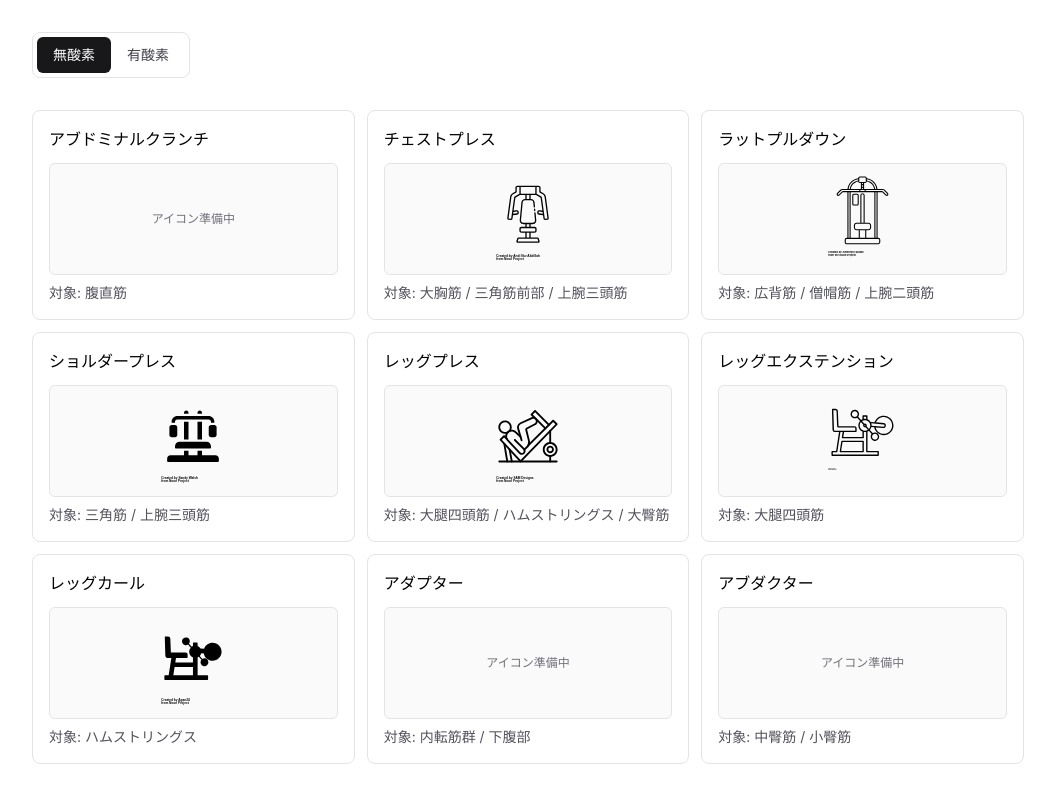
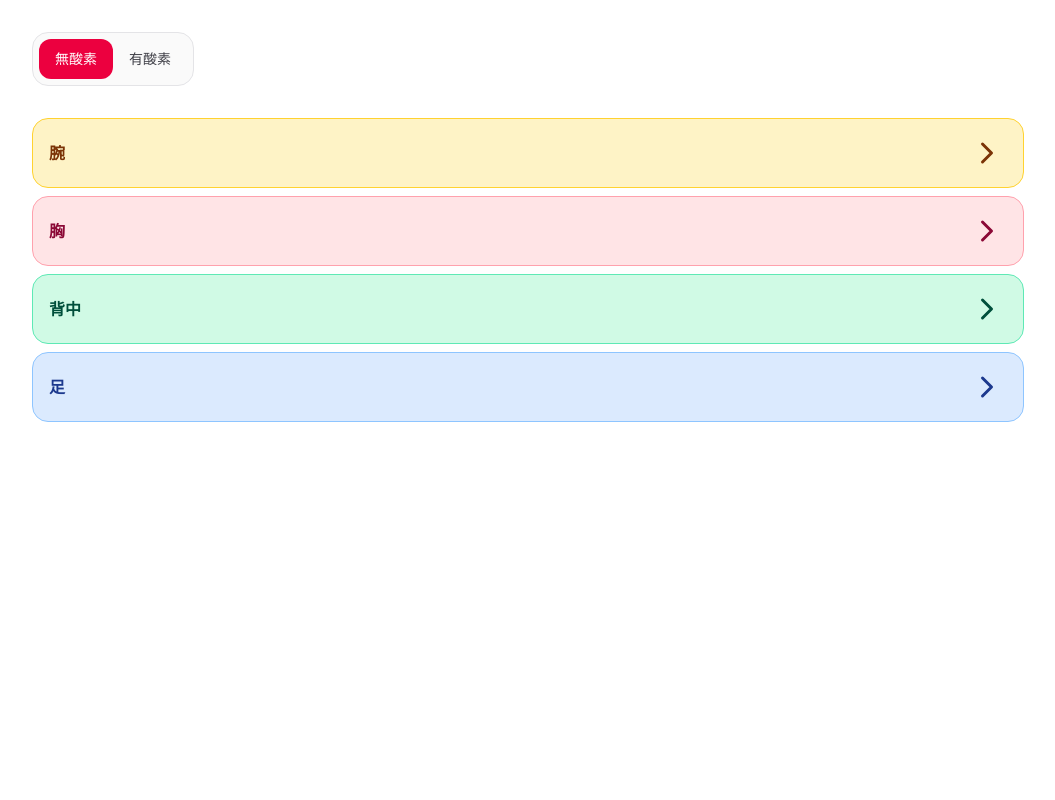
Before and after one commit to zerozero-0-0/fitmentor, a React (Vite) app in the folder frontend/: page / in a window 1280 px wide. Shown: the whole page, without its empty margins (112-1167 px from the left). Built offline with nearby package versions, Linux system fonts and the light colour scheme.

Commit message:
feat: exercise選択のUI実装

```diff
--- a/frontend/src/features/trainings/components/training-selector.tsx
+++ b/frontend/src/features/trainings/components/training-selector.tsx
@@ -1,3 +1,4 @@
+import { ChevronDown, ChevronRight } from "lucide-react";
 import type { TouchEvent } from "react";
 import { useMemo, useRef, useState } from "react";
 
@@ -21,6 +22,8 @@ type TrainingSelectorProps = {
 	exercises: Exercise[];
 };
 
+type BodyGroup = "腕" | "胸" | "背中" | "足";
+
 const EXERCISE_ICON_BY_ID: Partial<Record<number, string>> = {
 	1: runningMachineIcon,
 	2: bikeMachineIcon,
@@ -33,8 +36,97 @@ const EXERCISE_ICON_BY_ID: Partial<Record<number, string>> = {
 	10: legCurlIcon,
 };
 
+const BODY_GROUP_ORDER: BodyGroup[] = ["腕", "胸", "背中", "足"];
+
+const BODY_GROUP_BANNER_STYLE: Record<BodyGroup, string> = {
+	腕: "border-amber-300 bg-amber-100 text-amber-900",
+	胸: "border-rose-300 bg-rose-100 text-rose-900",
+	背中: "border-emerald-300 bg-emerald-100 text-emerald-900",
+	足: "border-blue-300 bg-blue-100 text-blue-900",
+};
+
+const EXERCISE_CARD_ACCENT_STYLE_BY_GROUP: Record<
+	BodyGroup,
+	Array<{ border: string; text: string }>
+> = {
+	腕: [
+		{ border: "border-amber-300", text: "text-amber-700" },
+		{ border: "border-amber-400", text: "text-amber-800" },
+		{ border: "border-orange-300", text: "text-orange-700" },
+	],
+	胸: [
+		{ border: "border-rose-300", text: "text-rose-700" },
+		{ border: "border-pink-300", text: "text-pink-700" },
+		{ border: "border-rose-400", text: "text-rose-800" },
+	],
+	背中: [
+		{ border: "border-emerald-300", text: "text-emerald-700" },
+		{ border: "border-teal-300", text: "text-teal-700" },
+		{ border: "border-emerald-400", text: "text-emerald-800" },
+	],
+	足: [
+		{ border: "border-blue-300", text: "text-blue-700" },
+		{ border: "border-indigo-300", text: "text-indigo-700" },
+		{ border: "border-blue-400", text: "text-blue-800" },
+	],
+};
+
+function classifyBodyGroup(firstMuscle: string): BodyGroup {
+	if (firstMuscle.includes("上腕") || firstMuscle.includes("三角筋")) {
+		return "腕";
+	}
+	if (firstMuscle.includes("大胸筋") || firstMuscle.includes("腹")) {
+		return "胸";
+	}
+	if (firstMuscle.includes("広背筋") || firstMuscle.includes("僧帽筋")) {
+		return "背中";
+	}
+	if (
+		firstMuscle.includes("大腿") ||
+		firstMuscle.includes("ハムストリングス") ||
+		firstMuscle.includes("下腿") ||
+		firstMuscle.includes("臀") ||
+		firstMuscle.includes("内転")
+	) {
+		return "足";
+	}
+	return "胸";
+}
+
+function ExerciseCard({ exercise }: { exercise: Exercise }) {
+	const bodyGroup = classifyBodyGroup(exercise.targetMuscles[0] ?? "");
+	const accentCandidates = EXERCISE_CARD_ACCENT_STYLE_BY_GROUP[bodyGroup];
+	const accentStyle = accentCandidates[exercise.id % accentCandidates.length];
+
+	return (
+		<button
+			type="button"
+			className={`mx-2 my-2 flex aspect-square w-full max-w-xs flex-col rounded-3xl border-2 bg-white/90 p-4 text-center shadow-sm transition ${accentStyle.border}`}
+		>
+			<p className={`text-sm font-medium ${accentStyle.text}`}>
+				{exercise.name}
+			</p>
+			<div className="mt-3 flex min-h-0 w-full flex-1 items-center justify-center overflow-hidden rounded-2xl border border-zinc-200 bg-zinc-50 p-3">
+				{EXERCISE_ICON_BY_ID[exercise.id] ? (
+					<img
+						src={EXERCISE_ICON_BY_ID[exercise.id]}
+						alt={`${exercise.name} icon`}
+						className="h-full w-full object-contain"
+						loading="lazy"
+					/>
+				) : (
+					<span className="text-xs text-zinc-500">アイコン準備中</span>
+				)}
+			</div>
+		</button>
+	);
+}
+
 export function TrainingSelector({ exercises }: TrainingSelectorProps) {
 	const [activeType, setActiveType] = useState<TrainingType>("anaerobic");
+	const [expandedBodyGroup, setExpandedBodyGroup] = useState<BodyGroup | null>(
+		null,
+	);
 	const touchStartX = useRef<number | null>(null);
 	const touchStartY = useRef<number | null>(null);
 
@@ -50,7 +142,19 @@ export function TrainingSelector({ exercises }: TrainingSelectorProps) {
 		[exercises],
 	);
 
-	const visibleExercises = groupedExercises[activeType];
+	const anaerobicByBodyGroup = useMemo(() => {
+		const grouped: Record<BodyGroup, Exercise[]> = {
+			腕: [],
+			胸: [],
+			背中: [],
+			足: [],
+		};
+		for (const exercise of groupedExercises.anaerobic) {
+			const firstMuscle = exercise.targetMuscles[0] ?? "";
+			grouped[classifyBodyGroup(firstMuscle)].push(exercise);
+		}
+		return grouped;
+	}, [groupedExercises.anaerobic]);
 
 	const switchTypeBySwipe = (deltaX: number) => {
 		if (Math.abs(deltaX) < 40) {
@@ -95,15 +199,17 @@ export function TrainingSelector({ exercises }: TrainingSelectorProps) {
 
 	return (
 		<div className="mx-auto flex w-full max-w-5xl flex-col gap-8 px-4 py-8">
-			<div className="inline-flex w-fit rounded-lg border border-zinc-200 p-1">
+			<div className="inline-flex w-fit rounded-2xl border border-zinc-200 bg-zinc-50 p-1.5">
 				{(["anaerobic", "aerobic"] as TrainingType[]).map((trainingType) => (
 					<button
 						key={trainingType}
 						type="button"
 						onClick={() => setActiveType(trainingType)}
-						className={`rounded-md px-4 py-2 text-sm font-medium transition ${
+						className={`rounded-xl px-4 py-2.5 text-sm font-medium transition ${
 							activeType === trainingType
-								? "bg-zinc-900 text-white"
+								? trainingType === "anaerobic"
+									? "bg-rose-600 text-white"
+									: "bg-sky-600 text-white"
 								: "text-zinc-700 hover:bg-zinc-100"
 						}`}
 						aria-pressed={activeType === trainingType}
@@ -114,36 +220,55 @@ export function TrainingSelector({ exercises }: TrainingSelectorProps) {
 			</div>
 
 			<section
-				className="space-y-3"
+				className="space-y-2"
 				onTouchStart={handleTouchStart}
 				onTouchEnd={handleTouchEnd}
 			>
-				<div className="grid gap-3 sm:grid-cols-2 lg:grid-cols-3">
-					{visibleExercises.map((exercise) => (
+				{activeType === "anaerobic" ? (
+					<div className="space-y-2">
+						{BODY_GROUP_ORDER.map((bodyGroup) => (
+							<div key={bodyGroup} className="space-y-1">
 								<button
 									type="button"
-							key={exercise.id}
-							className="rounded-lg border border-zinc-200 p-4 text-left transition hover:border-zinc-300"
+									onClick={() =>
+										setExpandedBodyGroup((current) =>
+											current === bodyGroup ? null : bodyGroup,
+										)
+									}
+									className={`w-full rounded-2xl border px-4 py-3.5 text-left text-base font-semibold transition ${BODY_GROUP_BANNER_STYLE[bodyGroup]}`}
+									aria-expanded={expandedBodyGroup === bodyGroup}
 								>
-							<p className="font-medium">{exercise.name}</p>
-							<div className="mt-3 flex h-28 w-full items-center justify-center overflow-hidden rounded-md border border-zinc-200 bg-zinc-50 p-3">
-								{EXERCISE_ICON_BY_ID[exercise.id] ? (
-									<img
-										src={EXERCISE_ICON_BY_ID[exercise.id]}
-										alt={`${exercise.name} icon`}
-										className="h-full w-full object-contain"
-										loading="lazy"
-									/>
+									<div className="flex w-full items-center justify-between">
+										<span className="leading-none">{bodyGroup}</span>
+										<span
+											aria-hidden="true"
+											className="inline-flex h-10 w-10 shrink-0 items-center justify-center"
+										>
+											{expandedBodyGroup === bodyGroup ? (
+												<ChevronDown className="h-9 w-9" />
 											) : (
-									<span className="text-xs text-zinc-500">アイコン準備中</span>
+												<ChevronRight className="h-9 w-9" />
 											)}
+										</span>
 									</div>
-							<p className="mt-2 text-sm text-zinc-600">
-								対象: {exercise.targetMuscles.join(" / ")}
-							</p>
 								</button>
+								{expandedBodyGroup === bodyGroup ? (
+									<div className="flex flex-col items-center gap-2">
+										{anaerobicByBodyGroup[bodyGroup].map((exercise) => (
+											<ExerciseCard key={exercise.id} exercise={exercise} />
 										))}
 									</div>
+								) : null}
+							</div>
+						))}
+					</div>
+				) : (
+					<div className="flex flex-col items-center gap-2">
+						{groupedExercises.aerobic.map((exercise) => (
+							<ExerciseCard key={exercise.id} exercise={exercise} />
+						))}
+					</div>
+				)}
 			</section>
 		</div>
 	);
```
Lines whose indentation alone changed are shown as unchanged.
